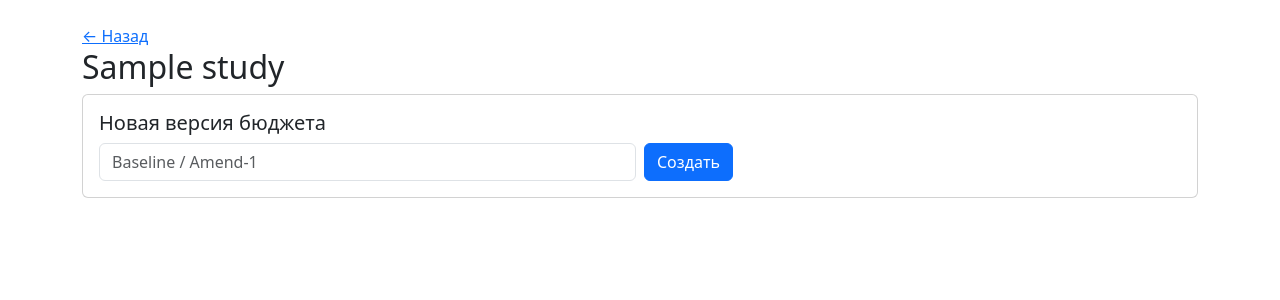
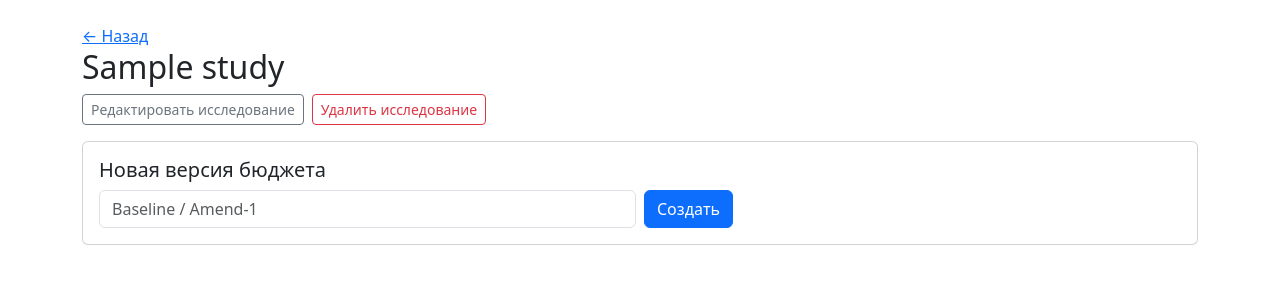
Before and after one commit to apavozkov/CTBaiCalc, a FastAPI app: page /study/1 in a window 1280 px wide. Shown: the top 300 px of the page. Run offline with FastAPI, Linux system fonts and the light colour scheme; tables that the repository leaves empty hold one stand-in row (values such as "Sample post").

Commit message:
Add study edit and delete actions on study page

```diff
--- a/app/main.py
+++ b/app/main.py
@@ -12,7 +12,7 @@ from io import BytesIO
 
 from .database import Base, engine, get_db
 from .models import Study, BudgetVersion, BudgetItem, ScenarioRun, AIReport
-from .schemas import StudyCreate, VersionCreate, ItemCreate, ScenarioCreate, ComparePayload
+from .schemas import StudyCreate, StudyUpdate, VersionCreate, ItemCreate, ScenarioCreate, ComparePayload
 from .services import calculate_budget, compare_scenarios
 
 app = FastAPI(title="CTBaiCalc")
@@ -39,6 +39,27 @@ def create_study(payload: StudyCreate, db: Session = Depends(get_db)):
     db.commit()
     db.refresh(study)
     return {"id": study.id}
+
+
+@app.put("/api/studies/{study_id}")
+def update_study(study_id: int, payload: StudyUpdate, db: Session = Depends(get_db)):
+    study = db.get(Study, study_id)
+    if not study:
+        raise HTTPException(404)
+    study.name = payload.name
+    study.indication = payload.indication
+    db.commit()
+    return {"ok": True}
+
+
+@app.delete("/api/studies/{study_id}")
+def delete_study(study_id: int, db: Session = Depends(get_db)):
+    study = db.get(Study, study_id)
+    if not study:
+        raise HTTPException(404)
+    db.delete(study)
+    db.commit()
+    return {"ok": True}
 
 
 @app.get("/study/{study_id}", response_class=HTMLResponse)
--- a/app/schemas.py
+++ b/app/schemas.py
@@ -6,6 +6,10 @@ class StudyCreate(BaseModel):
     indication: str = "General"
     phase: str = "II"
     status: str = "Draft"
+
+class StudyUpdate(BaseModel):
+    name: str
+    indication: str
 
 
 class VersionCreate(BaseModel):
--- a/app/templates/study.html
+++ b/app/templates/study.html
@@ -1,9 +1,35 @@
 <!doctype html><html><head><meta charset='utf-8'><title>{{study.name}}</title><link href='https://cdn.jsdelivr.net/npm/bootstrap@5.3.3/dist/css/bootstrap.min.css' rel='stylesheet'></head>
 <body><div class='container py-4'><a href='/'>← Назад</a><h2>{{study.name}}</h2>
+<div class='d-flex gap-2 mb-3'>
+  <button class='btn btn-outline-secondary btn-sm' onclick='toggleEditStudy()'>Редактировать исследование</button>
+  <button class='btn btn-outline-danger btn-sm' onclick='deleteStudy()'>Удалить исследование</button>
+</div>
+<div id='studyEditBox' class='card p-3 mb-3 d-none'>
+  <h6 class='mb-2'>Редактирование исследования</h6>
+  <div class='row g-2'>
+    <div class='col-md-6'><input id='studyName' class='form-control' value='{{study.name}}' placeholder='Название исследования'></div>
+    <div class='col-md-6'><input id='studyIndication' class='form-control' value='{{study.indication}}' placeholder='Indication'></div>
+  </div>
+  <div class='mt-2 d-flex gap-2'>
+    <button class='btn btn-primary btn-sm' onclick='saveStudy()'>Сохранить</button>
+    <button class='btn btn-light btn-sm' onclick='toggleEditStudy()'>Отмена</button>
+  </div>
+</div>
 <div class='card p-3 mb-3'><h5>Новая версия бюджета</h5><div class='row g-2'><div class='col'><input id='vname' class='form-control' placeholder='Baseline / Amend-1'></div><div class='col'><button onclick='createVersion()' class='btn btn-primary'>Создать</button></div></div></div>
 <ul class='list-group'>
 {% for v in study.versions %}<li class='list-group-item d-flex justify-content-between'><span>{{v.name}} ({{v.currency}})</span><a class='btn btn-sm btn-outline-primary' href='/version/{{v.id}}'>Открыть</a></li>{% endfor %}
 </ul></div>
 <script>
 async function createVersion(){const r=await fetch('/api/studies/{{study.id}}/versions',{method:'POST',headers:{'Content-Type':'application/json'},body:JSON.stringify({name:document.getElementById('vname').value,currency:'USD'})});if(r.ok) location.reload();}
+function toggleEditStudy(){document.getElementById('studyEditBox').classList.toggle('d-none');}
+async function saveStudy(){
+  const payload={name:document.getElementById('studyName').value,indication:document.getElementById('studyIndication').value};
+  const r=await fetch('/api/studies/{{study.id}}',{method:'PUT',headers:{'Content-Type':'application/json'},body:JSON.stringify(payload)});
+  if(r.ok) location.reload();
+}
+async function deleteStudy(){
+  if(!confirm('Удалить исследование и все версии бюджета?')) return;
+  const r=await fetch('/api/studies/{{study.id}}',{method:'DELETE'});
+  if(r.ok) window.location.href='/';
+}
 </script></body></html>
```
